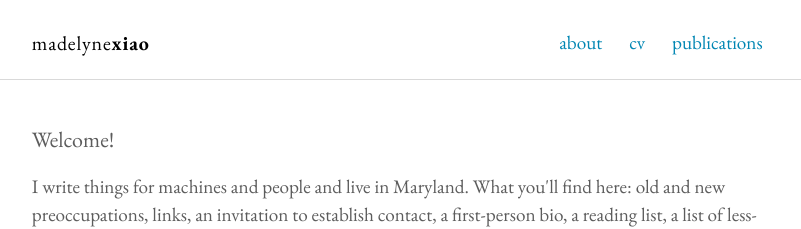
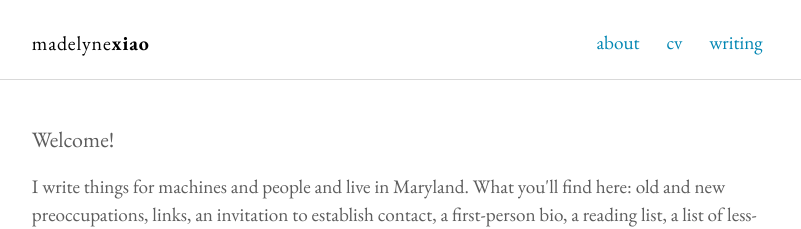
Before and after one commit to madelyne/madelyne.github.io, a Jekyll site: the page built from index.html, in a window 1280 px wide. Shown: the top 229 px of the page, without its empty margins (237-1038 px from the left). Built offline with Jekyll 4.4.1, drawn with Linux system fonts in a browser that asks for light colours.

Commit message:
change header nav

```diff
--- a/_includes/nav.html
+++ b/_includes/nav.html
@@ -4,8 +4,8 @@
     <h1 class="logo"><a href="{{ '/' | prepend: site.baseurl | prepend: site.url }}">{{ site.title_left }}<span>{{ site.title_right }}</span></a></h1>
     <ul class="navbar">
       <li><a href="{{ '/about' | prepend: site.baseurl | prepend: site.url }}">about</a></li>
-      <li><a href="{{ '/cv' | prepend: site.baseurl | prepend: site.url }}">cv </a></li>
-      <li><a href="{{ '/pubs' | prepend: site.baseurl | prepend: site.url }}">publications </a></li>
+      <li><a href="{{ '/cv' | prepend: site.baseurl | prepend: site.url }}">cv</a></li>
+      <li><a href="{{ '/writing' | prepend: site.baseurl | prepend: site.url }}">writing</a></li>
       <!-- <li><a href="{{ "/feed.xml" | prepend: site.baseurl | prepend: site.url }}" target="_blank">rss</a></li>-->
     </ul>
   </div>
```
